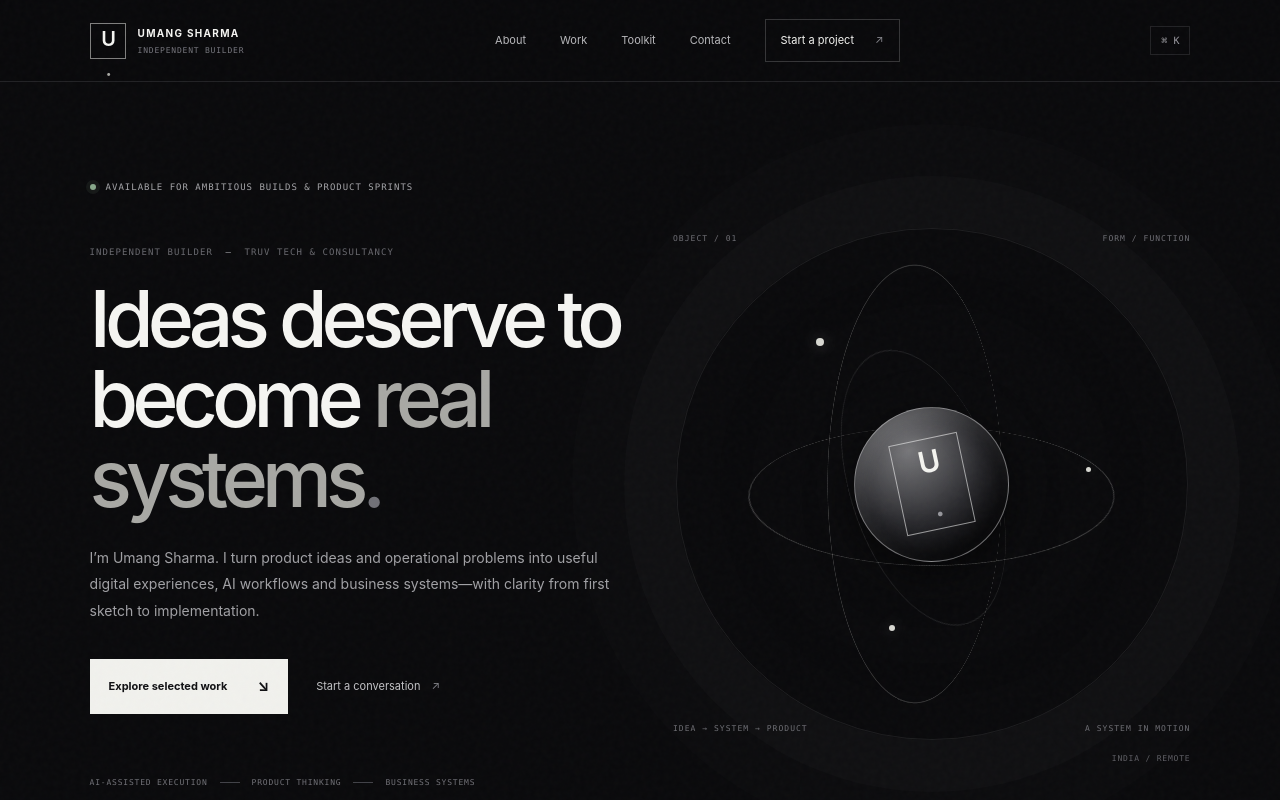
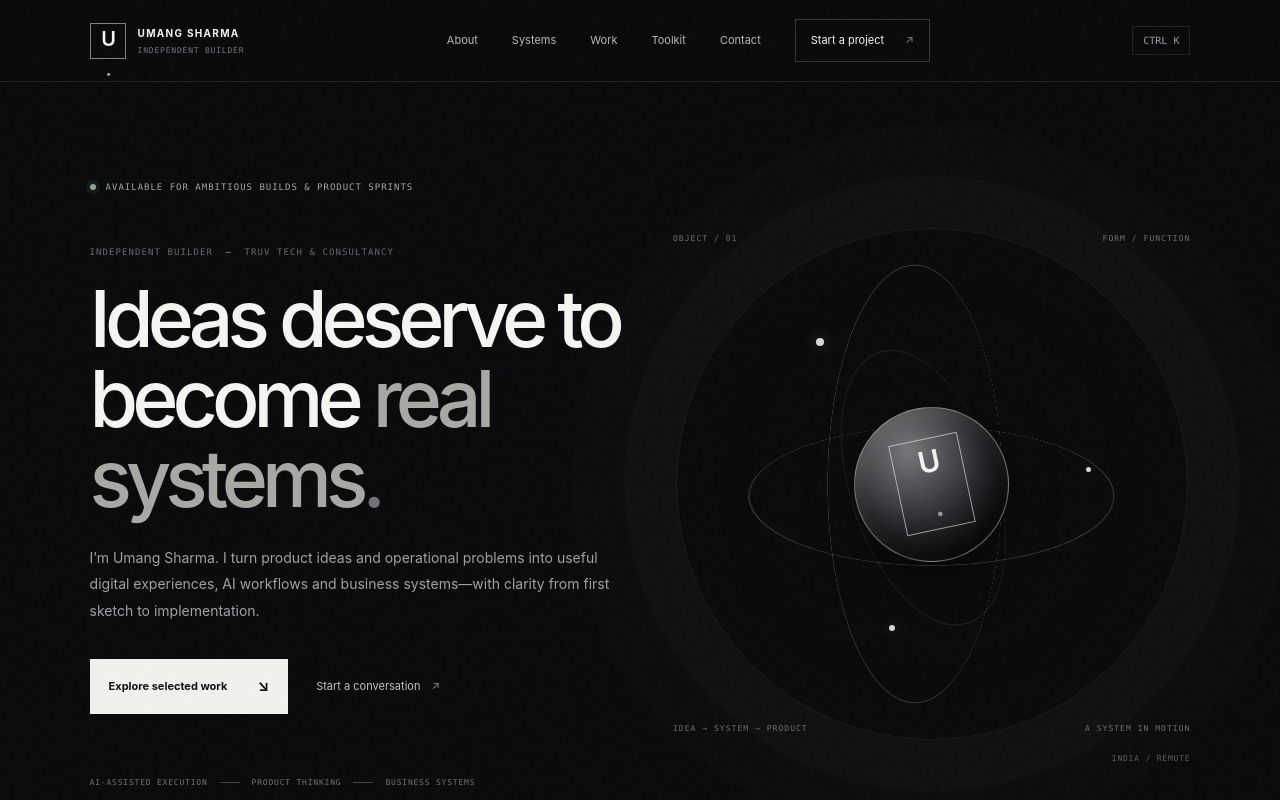
Before and after one commit to mkcumang-sketch/umang-sharma-portfolio, a Next.js app: page / in a window 1280 px wide. Shown: the top 800 px of the page. Built offline with nearby package versions, Linux system fonts and the light colour scheme.

Commit message:
Add systems chapter to navigation

```diff
--- a/components/site-header.tsx
+++ b/components/site-header.tsx
@@ -4,6 +4,7 @@ import { useEffect, useState } from "react";
 
 const navItems = [
   ["About", "#about"],
+  ["Systems", "#systems"],
   ["Work", "#work"],
   ["Toolkit", "#toolkit"],
   ["Contact", "#contact"],
@@ -56,7 +57,7 @@ export function SiteHeader() {
         </nav>
         <div className="header-actions">
           <button className="command-trigger" onClick={() => setCommandOpen(true)} aria-label="Open command menu">
-            <span>⌘ K</span>
+            <span>CTRL K</span>
           </button>
           <button className="menu-toggle" onClick={() => setOpen((value) => !value)} aria-expanded={open} aria-label={open ? "Close navigation" : "Open navigation"}>
             <span /><span />
```
